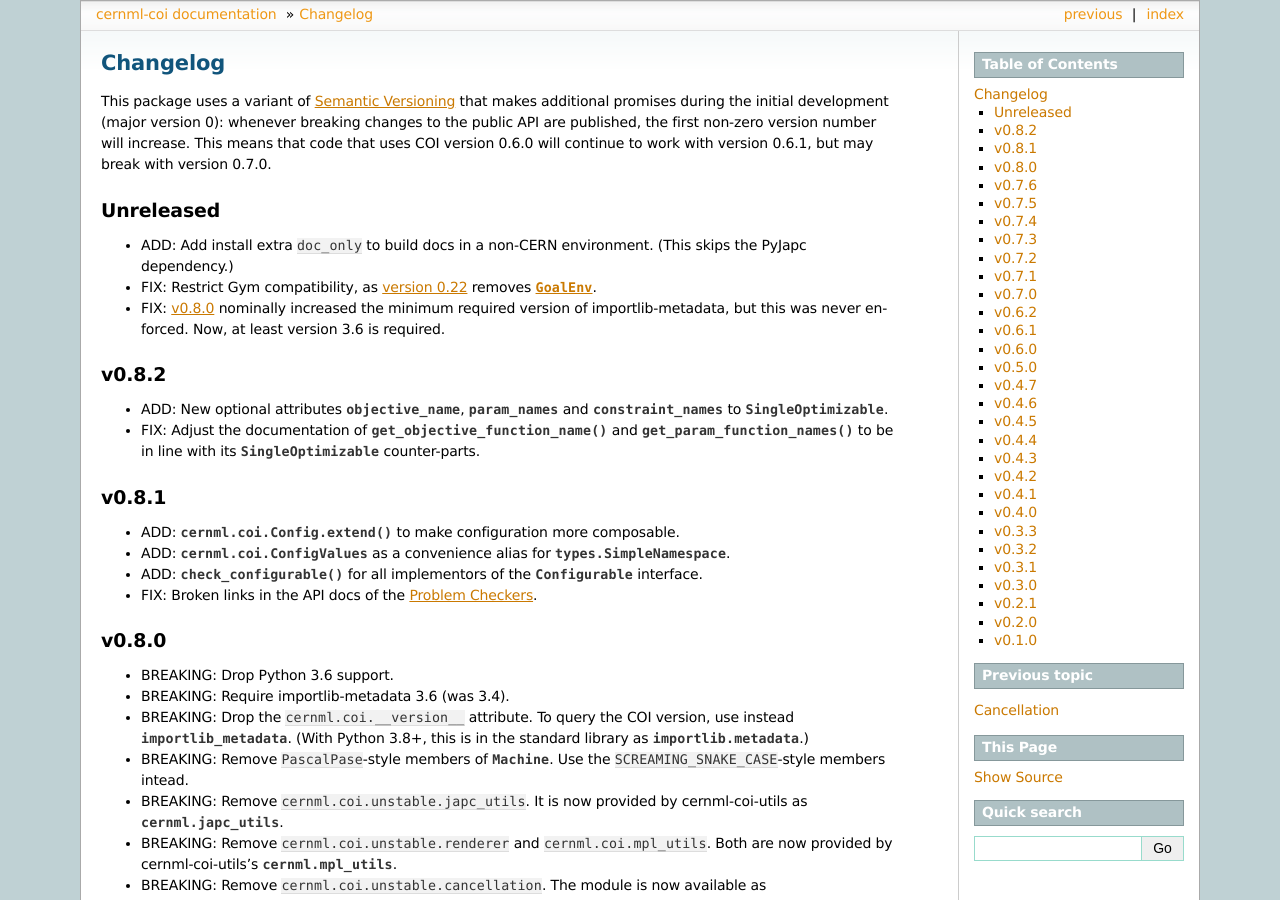
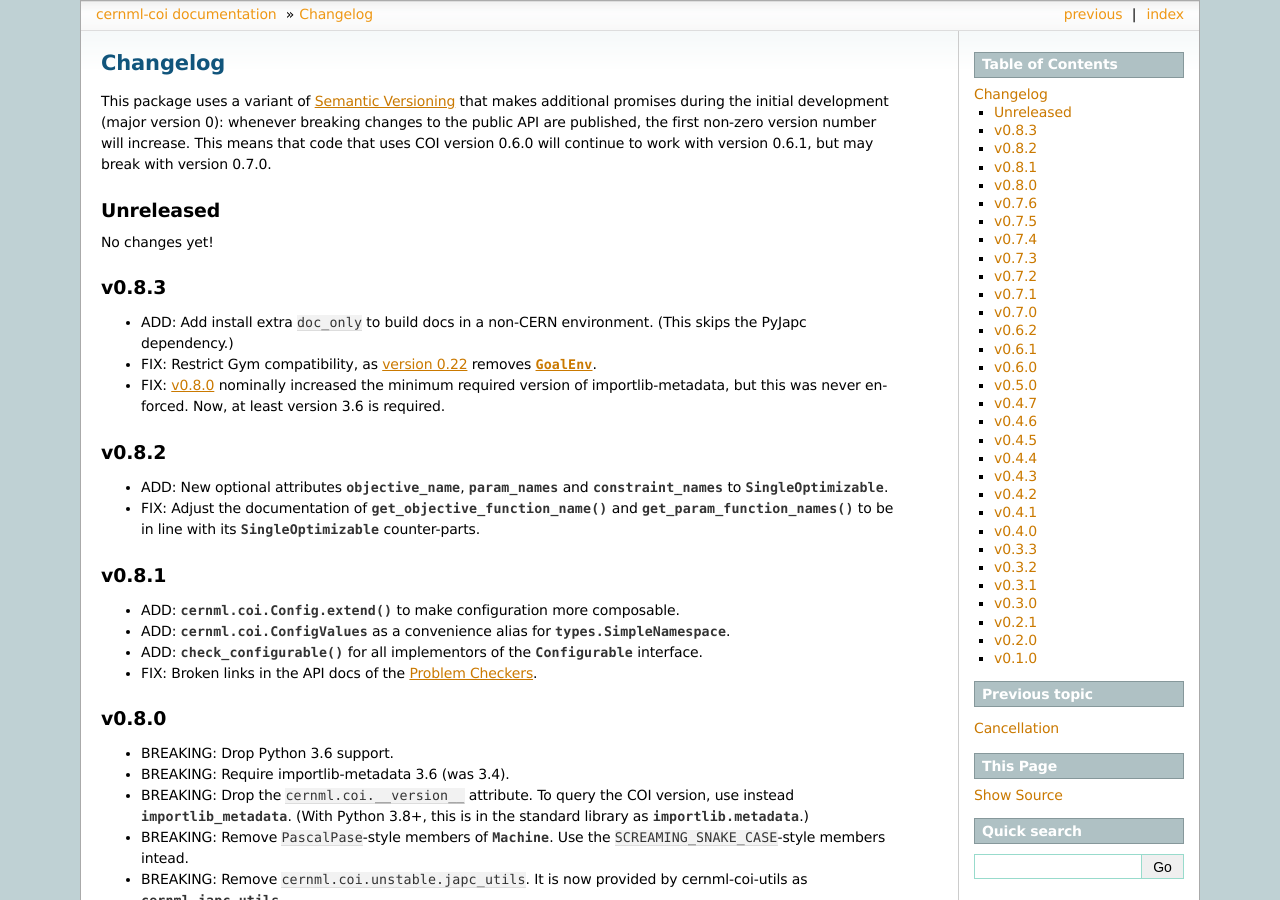
Before and after one commit to geoff-project/coi, a Sphinx documentation site: the page built from docs/changelog.md, in a window 1280 px wide and 900 px high. Built offline with Sphinx 7.4.7, drawn with Linux system fonts in a browser that asks for light colours; the version number could not be read and is left out.

Commit message:
Bump version.

```diff
--- a/docs/changelog.md
+++ b/docs/changelog.md
@@ -7,6 +7,10 @@ version number will increase. This means that code that uses COI version 0.6.0
 will continue to work with version 0.6.1, but may break with version 0.7.0.
 
 ## Unreleased
+
+No changes yet!
+
+## v0.8.3
 
 - ADD: Add install extra `doc_only` to build docs in a non-CERN environment. (This skips the PyJapc dependency.)
 - FIX: Restrict Gym compatibility, as [version 0.22](https://github.com/openai/gym/releases/tag/0.22.0) removes {class}`~gym.GoalEnv`.
```
